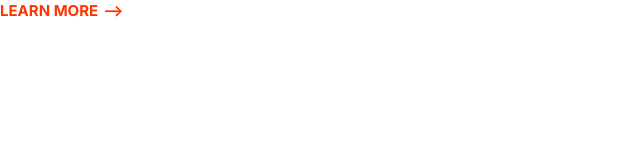
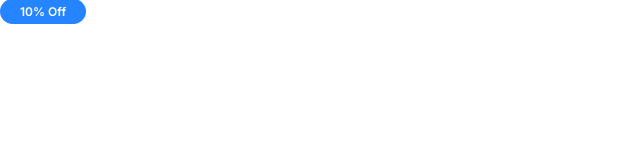
Before and after one commit to coodybag/Demo-project2022, a plain HTML site: page projectOne/HTML/index.html in a window 1280 px wide. Shown: the whole page, without its empty margins (0-640 px from the left). Drawn offline with Linux system fonts and the light colour scheme.

Commit message:
Build badge component.

```diff
--- a/projectOne/CSS/styles.css
+++ b/projectOne/CSS/styles.css
@@ -72,3 +72,33 @@ a {
     font-size: 1.5rem;
   }
 }
+
+/*BADGES*/
+/*STRUCTURE DEFINED*/
+.badge {
+  border-radius: 20px;
+  font-size: 2rem;
+  font-weight: 600;
+  padding: 0.5rem 2rem;
+  white-space: nowrap;
+}
+/*skins defined*/
+.badge--primary {
+  background: var(--color-primary);
+  color: #fff;
+}
+.badge--secondary {
+  background: var(--color-secondary);
+  color: #fff;
+}
+.badge--small {
+  font-size: 1.6rem;
+}
+@media screen and (min-width: 1024px) {
+  .badge {
+    font-size: 1.5rem;
+  }
+  .badge--small {
+    font-size: 1.2rem;
+  }
+}
--- a/projectOne/HTML/index.html
+++ b/projectOne/HTML/index.html
@@ -8,13 +8,13 @@
     <link rel="preconnect" href="https://fonts.googleapis.com" />
     <link rel="preconnect" href="https://fonts.gstatic.com" crossorigin />
     <link
-      href="https://fonts.googleapis.com/css2?family=Inter:wght@400;700&display=swap"
+      href="https://fonts.googleapis.com/css2?family=Inter:wght@400;600;700&display=swap"
       rel="stylesheet"
     />
     <link rel="stylesheet" href="../CSS/normalize.css" />
     <link rel="stylesheet" href="../CSS/styles.css" />
   </head>
   <body>
-    <a href="#" class="link-arrow">Learn More</a>
+    <span class="badge badge--primary badge--small">10% Off</span>
   </body>
 </html>
```
Also changed, not shown: projectOne/components/badges.html (added, +3 -0 lines).
